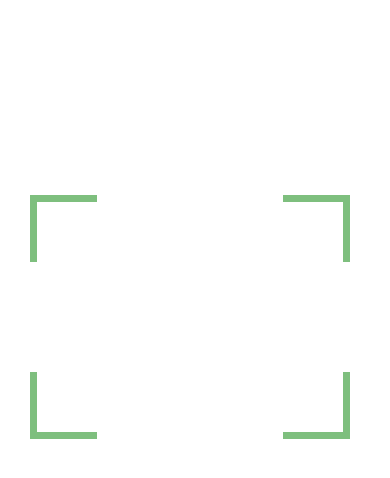
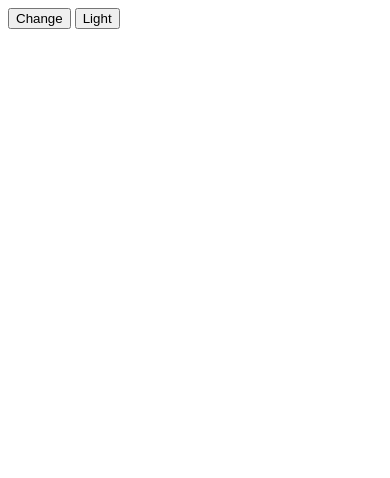
Before and after one commit to n0n9n4iiz/CordovaProj_2, a website: page www/scan.html in a window 390 px wide. Drawn offline with Linux system fonts and the light colour scheme; some packages are replaced by stand-ins of ours.

Commit message:
add ไกด์ in scan

```diff
--- a/www/scan.html
+++ b/www/scan.html
@@ -8,85 +8,68 @@
     <script src="cordova.js"></script>
     <title>Scanner</title>
 </head>
-<style type="text/css">
-    .scanner-laser {
-        position: absolute;
-        margin: auto;
-        height: 60px;
-        width: 60px;
-    }
-
-    .laser-leftTop {
-        top: 0;
-        left: 0;
-        border-top: solid green 7px;
-        border-left: solid green 7px;
-    }
-
-    .laser-leftBottom {
-        bottom: 0;
-        left: 0;
-        border-bottom: solid green 7px;
-        border-left: solid green 7px;
-    }
-
-    .laser-rightTop {
-        top: 0;
-        right: 0;
-        border-top: solid green 7px;
-        border-right: solid green 7px;
-    }
-
-    .laser-rightBottom {
-        bottom: 0;
-        right: 0;
-        border-bottom: solid green 7px;
-        border-right: solid green 7px;
-    }
-</style>
 
 <body>
-    <div style="position: relative;display: inline-block;margin-top:50% ;margin-left:6%  ">
-        <canvas id="qr-canvas" width="320" height="240"></canvas>
-        <div class="scanner-laser laser-rightBottom" style="opacity: 0.5;"></div>
-        <div class="scanner-laser laser-rightTop" style="opacity: 0.5;"></div>
-        <div class="scanner-laser laser-leftBottom" style="opacity: 0.5;"></div>
-        <div class="scanner-laser laser-leftTop" style="opacity: 0.5;"></div>
-    </div>
+
+
+
+    <button id="onoff" value="false" onclick="camerachage()">Change</button>
+    <button id="light" value="false" onclick="Light()">Light</button>
     <script>
+
 
         document.addEventListener("deviceready", onDeviceReady, false);
         function onDeviceReady() {
-            // Start a scan. Scanning will continue until something is detected or
-            // QRScanner.cancelScan() is called.
+
             QRScanner.scan(displayContents);
-            QRScanner.enableLight(function (err, status) {
-                err && console.error(err);
-                console.log(status);
-            });
+
             function displayContents(err, text) {
                 if (err) {
-                    // an error occurred, or the scan was canceled (error code 6)
 
                 } else {
-                    // The scan completed, display the contents of the QR code:
-                    localStorage.setItem('code', text)
-                    QRScanner.hide();
-                    QRScanner.disableLight(function (err, status) {
-                        err && console.error(err);
-                        console.log(status);
-                    });
+                    localStorage.setItem("code", text);
+                    QRScanner.hide()
+                    //text จะต้องเป้นชื่อของสินค้า ที่มีอยู่ใน firebase ex. Dell
                     window.location.href = 'home.html';
-
                 }
             }
 
-            // Make the webview transparent so the video preview is visible behind it.
             QRScanner.show();
-            // Be sure to make any opaque HTML elements transparent here to avoid
-            // covering the video.
         }
 
+        //ในครั้งแรกต้องกดปุ่ม2ครั้ง และหลังจากนั้นจะกดครั้งเดียวก็สลับได้
+        var currentvalue = document.getElementById("onoff").value;
+        function camerachage() {
+            if (currentvalue == true) {
+                currentvalue = false;
+                QRScanner.useFrontCamera(function (err, status) {
+                    err && console.error(err);
+                    console.log(status);
+                });
+
+            } else {
+                currentvalue = true;
+                QRScanner.useBackCamera(function (err, status) {
+                    err && console.error(err);
+                    console.log(status);
+                });
+
+            }
+        }
+        var state = document.getElementById("light").value;
+        function Light() {
+            //alert(state);
+
+            if (state == false) {
+                //alert('light off');
+                state = true;
+                QRScanner.disableLight()
+            } else {
+                //alert('light on');
+                state = false;
+                QRScanner.enableLight()
+            }
+        }
     </script>
 
 
```
Also changed, not shown: www/images/qrcode.png (added).
